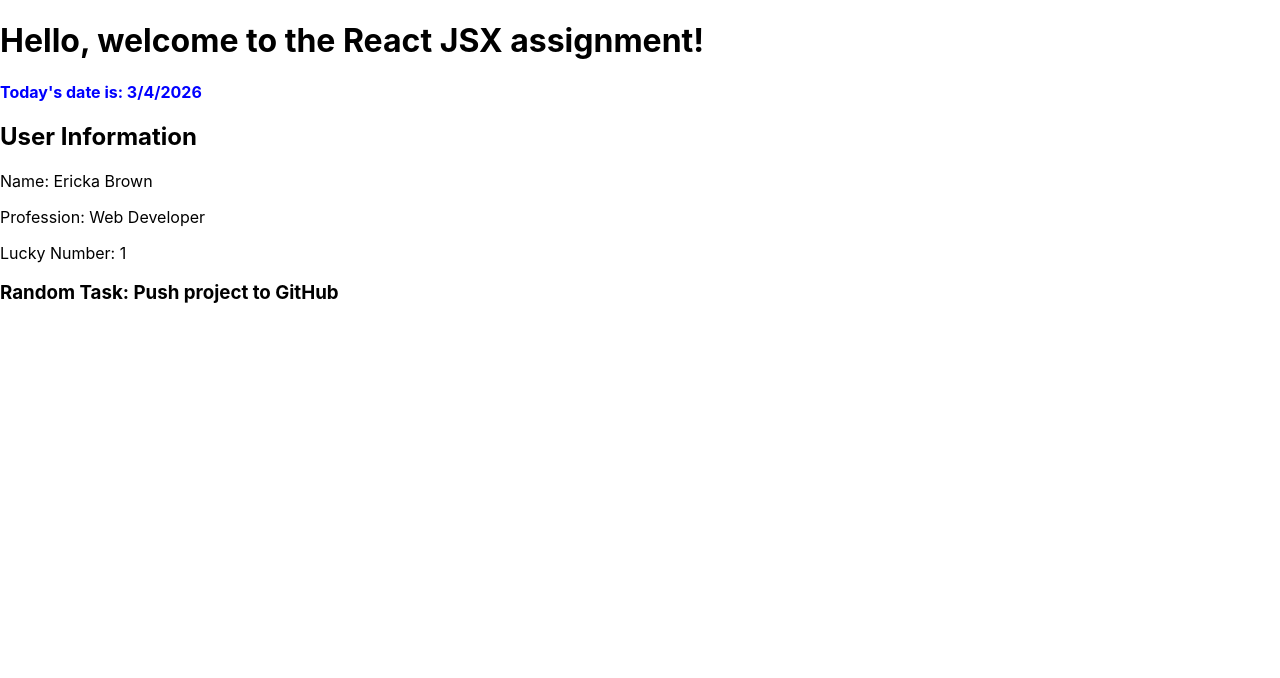
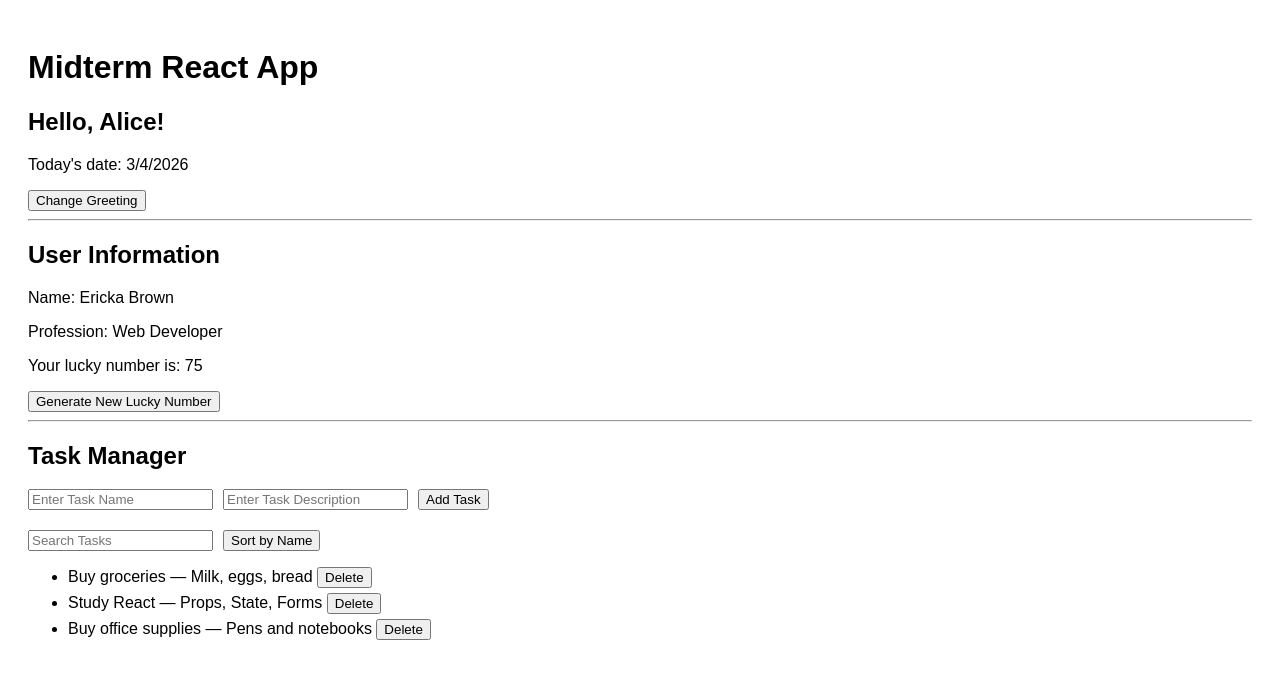
Before and after one commit to ebrown-4/react-jsx-assignment, a React (Create React App) app: page / in a window 1280 px wide. Shown: the top 678 px of the page. Built offline with nearby package versions, Linux system fonts and the light colour scheme.

Commit message:
Midterm React app completed

```diff
--- a/src/App.js
+++ b/src/App.js
@@ -1,29 +1,51 @@
-import React from "react";
+import { useState } from 'react';
 import Greeting from "./Greeting";
 import UserInfo from "./UserInfo";
 import TaskComponent from "./TaskComponent";
+import TaskForm from "./TaskForm";
 
 function App() {
-    const tasks = [
-        "Finish React homework",
-        "Review JavaScript modules",
-        "Push project to GitHub",
-        "Study for upcoming exam",
-        "Work on portfolio website"
-    ];
+  const [tasks, setTasks] = useState([
+    { id: 1, name: "Buy groceries", description: "Milk, eggs, bread" },
+    { id: 2, name: "Study React", description: "Props, State, Forms" },
+    { id: 3, name: "Buy office supplies", description: "Pens and notebooks" }
+  ]);
 
-    function getRandomTask() {
-      const index = Math.floor(Math.random() * tasks.length);
-      return tasks[index];
+  // Add Task (Task 4)
+  const addTask = (task) => {
+    setTasks((prevTasks) => [...prevTasks, task]);
+  };
+
+  // Delete Task (Task 5)
+  const deleteTask = (id) => {
+    const confirmed = window.confirm("Are you sure you want to delete this task?");
+    if (confirmed) {
+      setTasks((prevTasks) => prevTasks.filter((task) => task.id !== id));
     }
+  };
 
-    return (
-        <div>
-            <Greeting />
-            <UserInfo />
-            <TaskComponent task={getRandomTask()} />
-        </div>
-    );
+  return (
+    <div style={{ padding: "20px", fontFamily: "sans-serif" }}>
+      <h1>Midterm React App</h1>
+
+      {/* Task 1 */}
+      <Greeting username="Alice" />
+
+      <hr />
+
+      {/* Task 2 */}
+      <UserInfo name="John Doe" profession="Developer" />
+
+      <hr />
+
+      {/* Task 4 */}
+      <h2>Task Manager</h2>
+      <TaskForm onAddTask={addTask} />
+
+      {/* Task 3 + Task 5 */}
+      <TaskComponent tasks={tasks} onDelete={deleteTask} />
+    </div>
+  );
 }
 
 export default App;
--- a/src/Greeting.js
+++ b/src/Greeting.js
@@ -1,13 +1,23 @@
-import React from 'react';
-function Greeting() {
-    const today = new Date().toLocaleDateString();
-    return (
-        <div>
-            <h1>Hello, welcome to the React JSX assignment!</h1>
-            <p style={{color: "blue", fontWeight: "bold"}}>
-                Today's date is: {today}
-            </p>
-        </div>
-    );
+import { useState } from "react";
+
+function Greeting({ username }) {
+  const [greeting, setGreeting] = useState("Hello");
+
+  const handleChangeGreeting = () => {
+    setGreeting("Welcome");
+  };
+
+  const today = new Date().toLocaleDateString();
+
+  return (
+    <div>
+      <h2>
+        {greeting}, {username}!
+      </h2>
+      <p>Today's date: {today}</p>
+      <button onClick={handleChangeGreeting}>Change Greeting</button>
+    </div>
+  );
 }
+
 export default Greeting;
--- a/src/TaskComponent.js
+++ b/src/TaskComponent.js
@@ -1,5 +1,45 @@
-import React from "react";
-function TaskComponent({ task }) {
-    return <h3>Random Task: {task}</h3>;
+import { useState } from 'react';
+
+function TaskComponent({ tasks, onDelete }) {
+  const [search, setSearch] = useState("");
+  const [sorted, setSorted] = useState(false);
+
+  const handleSort = () => {
+    setSorted(true);
+  };
+
+  const filteredTasks = tasks
+    .filter((task) =>
+      task.name.toLowerCase().includes(search.toLowerCase())
+    )
+    .sort((a, b) => {
+      if (!sorted) return 0;
+      return a.name.localeCompare(b.name);
+    });
+
+  return (
+    <div>
+      <div style={{ marginBottom: "10px" }}>
+        <input
+          type="text"
+          placeholder="Search Tasks"
+          value={search}
+          onChange={(e) => setSearch(e.target.value)}
+          style={{ marginRight: "10px" }}
+        />
+        <button onClick={handleSort}>Sort by Name</button>
+      </div>
+
+      <ul>
+        {filteredTasks.map((task) => (
+          <li key={task.id} style={{ marginBottom: "5px" }}>
+            {task.name} — {task.description}{" "}
+            <button onClick={() => onDelete(task.id)}>Delete</button>
+          </li>
+        ))}
+      </ul>
+    </div>
+  );
 }
+
 export default TaskComponent;
--- /dev/null
+++ b/src/TaskForm.js
@@ -0,0 +1,41 @@
+import { useState } from "react";
+export default function TaskForm({ onAddTask }) {
+    const [name, setName] = useState("");
+    const [description, setDescription] = useState("");
+    const handleSubmit = (e) => {
+        e.preventDefault();
+        if (name.trim() === "" || description.trim() === "") {
+            alert("Task name and description cannot be empty.");
+            return;
+        }
+        const newTask = {
+            id: Date.now(),
+            name: name.trim(),
+            description: description.trim()
+        };
+        onAddTask(newTask);
+        setName("");
+        setDescription("");
+    };
+    return (
+        <form onSubmit={handleSubmit} style={{ marginBottom: "20px" }}>
+            <div>
+                <input
+                    type="text"
+                    placeholder="Enter Task Name"
+                    value={name}
+                    onChange={(e) => setName(e.target.value)}
+                    style={{ marginRight: "10px"}}
+                />
+                <input
+                    type="text"
+                    placeholder="Enter Task Description"
+                    value={description}
+                    onChange={(e) => setDescription(e.target.value)}
+                    style={{ marginRight: "10px"}}
+                />
+                <button type="submit">Add Task</button>
+            </div>
+        </form>
+    );
+}
--- a/src/UserInfo.js
+++ b/src/UserInfo.js
@@ -1,22 +1,35 @@
-import React, {Component} from "react";
+import React, { Component } from "react";
+
 class UserInfo extends Component {
   constructor(props) {
     super(props);
     this.state = {
       name: "Ericka Brown",
-            profession:"Web Developer"
+      profession: "Web Developer",
+      luckyNumber: Math.floor(Math.random() * 100) + 1
     };
   }
+
+  generateNewLuckyNumber = () => {
+    this.setState({
+      luckyNumber: Math.floor(Math.random() * 100) + 1
+    });
+  };
+
   render() {
-        const luckyNumber = Math.floor(Math.random() *10) + 1;
     return (
       <div>
         <h2>User Information</h2>
         <p>Name: {this.state.name}</p>
         <p>Profession: {this.state.profession}</p>
-                <p>Lucky Number: {luckyNumber}</p>
+        <p>Your lucky number is: {this.state.luckyNumber}</p>
+
+        <button onClick={this.generateNewLuckyNumber}>
+          Generate New Lucky Number
+        </button>
       </div>
     );
   }
 }
+
 export default UserInfo;
--- a/src/index.js
+++ b/src/index.js
@@ -1,8 +1,6 @@
 import React from 'react';
 import ReactDOM from 'react-dom/client';
-import './index.css';
 import App from './App';
-import reportWebVitals from './reportWebVitals';
 
 const root = ReactDOM.createRoot(document.getElementById('root'));
 root.render(
@@ -10,8 +8,3 @@ root.render(
     <App />
   </React.StrictMode>
 );
-
-// If you want to start measuring performance in your app, pass a function
-// to log results (for example: reportWebVitals(console.log))
-// or send to an analytics endpoint. Learn more: https://bit.ly/CRA-vitals
-reportWebVitals();
```
Lines whose indentation alone changed are shown as unchanged.
